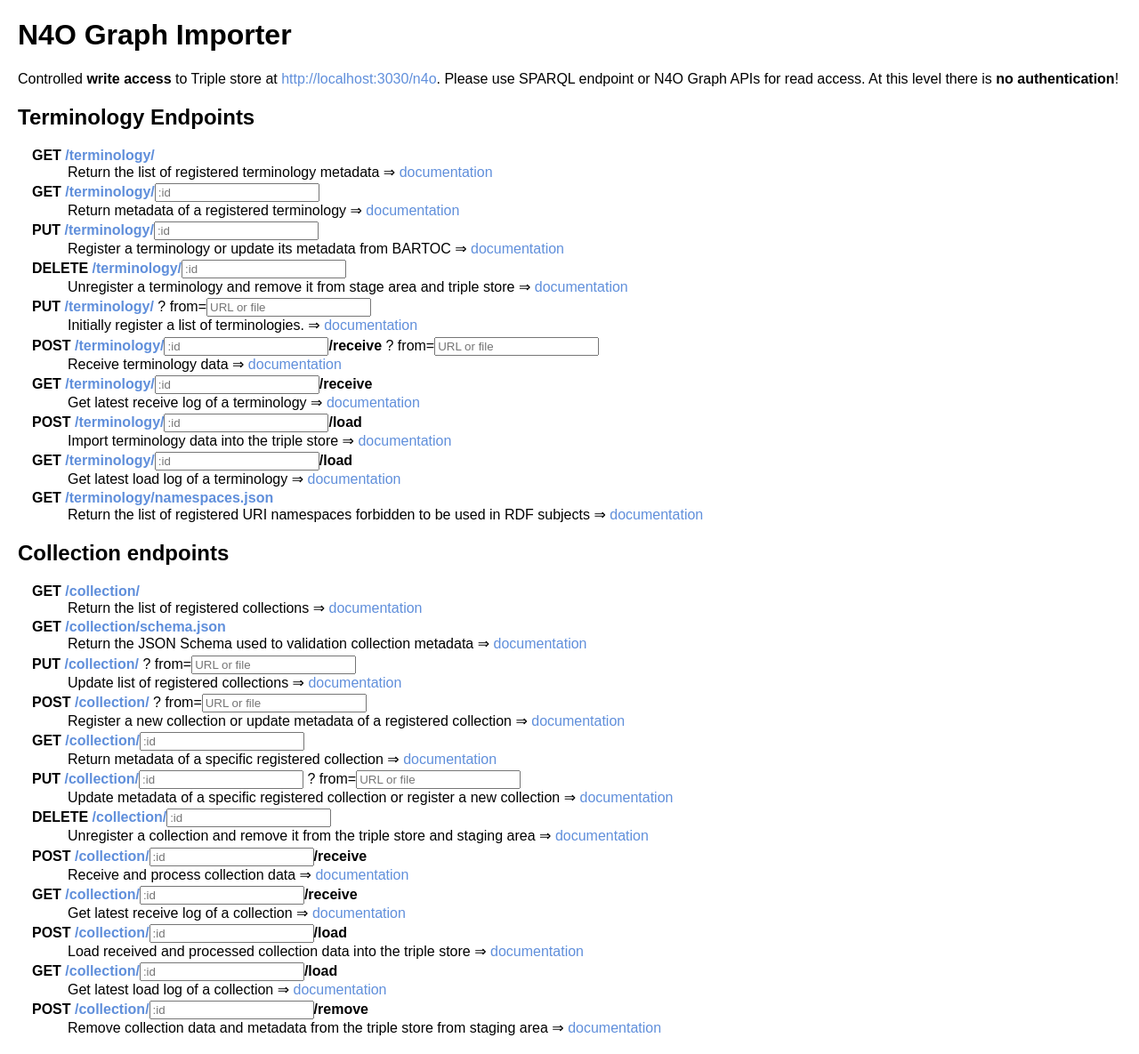
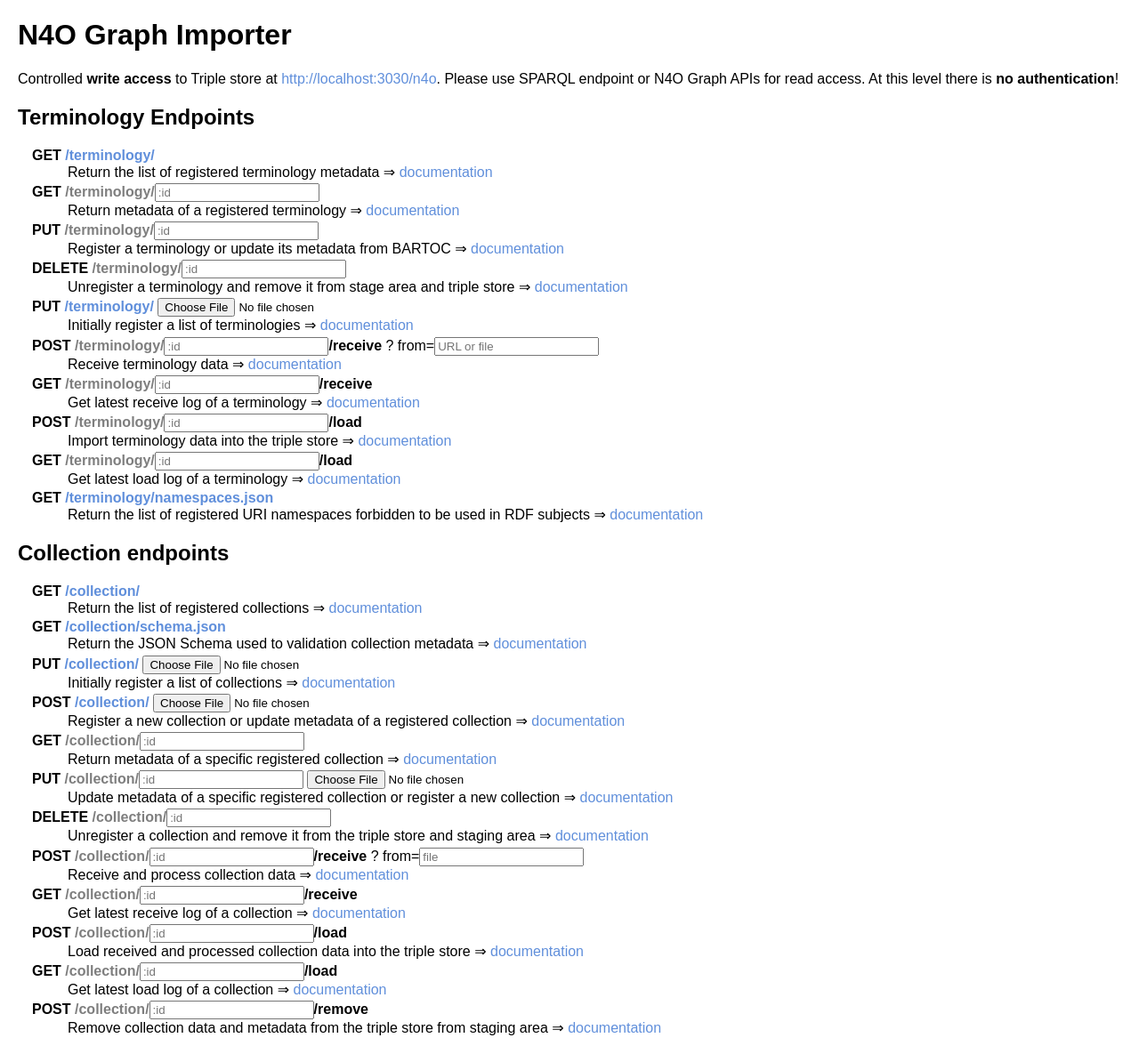
Before and after one commit to nfdi4objects/n4o-graph-importer, a Flask app: page / in a window 1280 px wide. Shown: the whole page at 89% size. Run offline with Flask 3, Linux system fonts and the light colour scheme; parts of the project's set-up code (start-up, migrations or seed data) failed here and were passed over.

Commit message:
Rewrite client

```diff
--- a/app.py
+++ b/app.py
@@ -43,6 +43,7 @@ def handle_error(e):
 def index():
     return render_template('index.html', **app.config)
 
+# TODO: PUT /terminology
 
 @app.route('/terminology', methods=['GET'])
 @app.route('/terminology/', methods=['GET'])
--- a/templates/index.html
+++ b/templates/index.html
@@ -18,12 +18,18 @@
       padding-left: 2.5em;
       margin-bottom: 0.2em;
     }
-    a:link, a:visited {
+    a {
       text-decoration: none;
       color: rgb(96, 143, 219);
     }
     a:hover, a:active {
       text-decoration: underline;
+    }
+    a.disabled {
+      color: currentColor;
+      cursor: not-allowed;
+      opacity: 0.5;
+      text-decoration: none;
     }
     .ws-endpoint {
       display: inline-block;
@@ -42,6 +48,7 @@
   <body>
 
     {% macro help(text, id) -%}
+      <span class="msg" id="{{id}}"></span>
       <br>{{ text }}
       ⇒ <a href="https://github.com/nfdi4objects/n4o-graph-importer#{{id}}" target="_blank">documentation</a>
     {%- endmacro -%}
@@ -62,43 +69,37 @@
         {{ help("Return the list of registered terminology metadata", "get-terminology") }}
       </li>
       <li>
-        <b>GET <a href="javascript:;" onclick="visit('/terminology/'+idValue.trm)">/terminology/</a>{{ input_id("trm") }}</b>
+        <b>GET <a onclick="visit('/terminology/'+idValue.ter)">/terminology/</a>{{ input_id("ter") }}</b>
         {{ help("Return metadata of a registered terminology","get-terminologyid") }}
       </li>
       <li>
-        <b>PUT <a href="javascript:;" onclick="registerTerminology()">/terminology/</a>{{ input_id("trm") }}</b>
-        <span class="msg" id="registerTerminology"></span>
+        <b>PUT <a onclick="registerTerminology(this)">/terminology/</a>{{ input_id("ter") }}</b>
         {{ help("Register a terminology or update its metadata from BARTOC","put-terminologyid") }}
       </li>
       <li>
-        <b>DELETE <a href="javascript:;" onclick="deleteTerminology()">/terminology/</a>{{ input_id("trm") }}</b>
-        <span class="msg" id="deleteTerminology"></span>
+        <b>DELETE <a onclick="deleteTerminology(this)">/terminology/</a>{{ input_id("ter") }}</b>
         {{ help("Unregister a terminology and remove it from stage area and triple store","delete-terminologyid") }}
       </li>
       <li>
-        <b>PUT <a href="javascript:;" onclick="replaceTerminologies()">/terminology/</a></b>
-        ? from=<input type="text" placeholder="URL or file" id="allTerminologiesFrom" />
-        <!-- TODO: file upload -->
-        <span class="msg" id="replaceTerminologies"></span>
-        {{ help("Initially register a list of terminologies.","put-terminology") }}
+        <b>PUT <a onclick="replaceTerminologies(this)">/terminology/</a></b>
+        <input type="file" name="file" id="put-terminology-file">
+        {{ help("Initially register a list of terminologies","put-terminology") }}
       </li>
       <li>
-        <b>POST <a href="javascript:;" onclick="receiveTerminology()">/terminology/</a>{{ input_id("trm") }}/receive</b>
-        ? from=<input type="text" placeholder="URL or file" id="terminologyFrom" />
-        <span class="msg" id="receiveTerminology"></span>
+        <b>POST <a onclick="receiveTerminology(this)">/terminology/</a>{{ input_id("ter") }}/receive</b>
+        ? from=<input type="text" placeholder="URL or file" id="receiveTerminology" />
         {{ help("Receive terminology data","post-terminologyidreceive") }}
       </li>
       <li>
-        <b>GET <a href="javascript:;" onclick="visit('/terminology/'+idValue.trm+'/receive')">/terminology/</a>{{ input_id("trm") }}/receive</b>
+        <b>GET <a onclick="visit('/terminology/'+idValue.ter+'/receive')">/terminology/</a>{{ input_id("ter") }}/receive</b>
         {{ help("Get latest receive log of a terminology","get-terminologyidreceive") }}
       </li>
       <li>
-        <b>POST <a href="javascript:;" onclick="loadTerminology()">/terminology/</a>{{ input_id("trm") }}/load</b>
-        <span class="msg" id="loadTerminology"></span>
+        <b>POST <a onclick="loadTerminology(this)">/terminology/</a>{{ input_id("ter") }}/load</b>
         {{ help("Import terminology data into the triple store","post-terminologyidload") }}
       </li>
       <li>
-        <b>GET <a href="javascript:;" onclick="visit('/terminology/'+idValue.trm+'/load')">/terminology/</a>{{ input_id("trm") }}/load</b>
+        <b>GET <a onclick="visit('/terminology/'+idValue.ter+'/load')">/terminology/</a>{{ input_id("ter") }}/load</b>
         {{ help("Get latest load log of a terminology","get-terminologyidload") }}
       </li>
       <li>
@@ -117,116 +118,144 @@
         {{ help("Return the JSON Schema used to validation collection metadata","get-collectionschemajson") }}
       </li>
       <li>
-        <b>PUT <a href="javascript:;" onclick="replaceCollections()">/collection/</a></b>
-        ? from=<input type="text" placeholder="URL or file" id="allCollectionsFrom" />
-        <!-- TODO: file upload -->
-        <span class="msg" id="replaceCollections"></span>
-        {{ help("Update list of registered collections","put-collection") }}
+        <b>PUT <a onclick="replaceCollections()">/collection/</a></b>
+        <input type="file" name="file" id="put-collection-file">
+        {{ help("Initially register a list of collections","put-collection") }}
       </li>
       <li>
-        <b>POST <a href="javascript:;" onclick="registerCollection()">/collection/</a></b>
-        ? from=<input type="text" placeholder="URL or file" id="registerCollectionFrom" />
-        <!-- TODO: file upload -->
-        <span class="msg" id="registerCollection"></span>
+        <b>POST <a onclick="registerCollection()">/collection/</a></b>
+        <input type="file" name="file" id="post-collection-file">
         {{ help("Register a new collection or update metadata of a registered collection","post-collection") }}
       </li>
       <li>
-        <b>GET <a href="javascript:;" onclick="visit('/collection/'+idValue.col)">/collection/</a>{{ input_id("col") }}</b>
+        <b>GET <a onclick="visit('/collection/'+idValue.col)">/collection/</a>{{ input_id("col") }}</b>
         {{ help("Return metadata of a specific registered collection","get-collectionid") }}
       </li>
       <li>
-        <b>PUT <a href="javascript:;" onclick="updateCollection()">/collection/</a>{{ input_id("col") }}</b>
-        ? from=<input type="text" placeholder="URL or file" id="updateCollectionFrom" />
-        <!-- TODO: file upload -->
-        <span class="msg" id="upddateCollection"></span>
+        <b>PUT <a onclick="updateCollection()">/collection/</a>{{ input_id("col") }}</b>
+        <input type="file" name="file" id="put-collectionid-file">
         {{ help("Update metadata of a specific registered collection or register a new collection","put-collectionid") }}
       </li>
       <li>
-        <b>DELETE <a href="javascript:;" onclick="deleteCollection()">/collection/</a>{{ input_id("col") }}</b>
-        <span class="msg" id="deleteCollection"></span>
+        <b>DELETE <a onclick="deleteCollection()">/collection/</a>{{ input_id("col") }}</b>
         {{ help("Unregister a collection and remove it from the triple store and staging area","delete-collectionid") }}
       </li>
       <li>
-        <b>POST <a href="javascript:;" onclick="receiveCollection()">/collection/</a>{{ input_id("col") }}/receive</b>
-        <span class="msg" id="receiveCollection"></span>
+        <b>POST <a onclick="receiveCollection()">/collection/</a>{{ input_id("col") }}/receive</b>
+        ? from=<input type="text" placeholder="file" id="receiveCollection" />
         {{ help("Receive and process collection data","post-collectionidreceive") }}
       </li>
       <li>
-        <b>GET <a href="javascript:;" onclick="visit('/collection/'+idValue.col+'/receive')">/collection/</a>{{ input_id("col") }}/receive</b>
+        <b>GET <a onclick="visit('/collection/'+idValue.col+'/receive')">/collection/</a>{{ input_id("col") }}/receive</b>
         {{ help("Get latest receive log of a collection","get-collectionidreceive") }}
       </li>
       <li>
-        <b>POST <a href="javascript:;" onclick="loadCollection()">/collection/</a>{{ input_id("col") }}/load</b>
-        <span class="msg" id="loadCollection"></span>
+        <b>POST <a onclick="loadCollection()">/collection/</a>{{ input_id("col") }}/load</b>
         {{ help("Load received and processed collection data into the triple store","post-collectionidload") }}
       </li>
       <li>
-        <b>GET <a href="javascript:;" onclick="visit('/collection/'+idValue.col+'/load')">/collection/</a>{{ input_id("col") }}/load</b>
+        <b>GET <a onclick="visit('/collection/'+idValue.col+'/load')">/collection/</a>{{ input_id("col") }}/load</b>
         {{ help("Get latest load log of a collection","get-collectionidload") }}
       </li>
       <li>
-        <b>POST <a href="javascript:;" onclick="removeCollection()">/collection/</a>{{ input_id("col") }}/remove</b>
-        <span class="msg" id="removeCollection"></span>
+        <b>POST <a onclick="removeCollection()">/collection/</a>{{ input_id("col") }}/remove</b>
         {{ help("Remove collection data and metadata from the triple store from staging area","post-collectioniddelete") }}
       </li>
     </ul>
   </body>
 </html>
 <script type="text/javascript">
-const idValue = { trm: "", col: "" }
+const idValue = { ter: "", col: "" }
+
+const updateId = (cls, value) => {
+  idValue[cls] = value
+  for (let e of document.getElementsByClassName(cls)) {
+    e.parentNode.getElementsByTagName("a")[0].className = value ? "enabled" : "disabled"
+    e.value = value
+  }
+}
+
+const updateMessage = (id, error) => {
+  for (let e of document.getElementsByClassName("msg")) {
+    if (error && e.id == id) {
+      e.classList.add("error")
+    } else {
+      e.classList.remove("error")
+    }
+    e.textContent = e.id == id ? error || "OK" : ""
+  }
+}
+
 
 const visit = url => window.location.href = url
 
-const getValue = id => document.getElementById(id).value
+const request = async (e, url, method) => {
+  if (e?.className == "disabled") return true
 
-const request = async (url, method, msg) => {
-  msg = document.getElementById(msg)
+  const id = method.toLowerCase() + "-" + url.replaceAll(/\?.*|[^a-z]/g,"")
+  url = url.replace(":id", idValue[url.slice(0,3)])
+  const options = { method }
 
-  for (let e of document.getElementsByClassName("msg")) {
-    e.textContent = ""
-    e.classList.remove("error")
+  const submit = async () => {
+    const res = await fetch(url, options).catch(e => ({ statusText: `${e}` }))
+    if (res.ok) {
+      updateMessage(id)
+    } else {
+      var error = res.statusText
+      try { error = (await res.json()).error } catch {}
+      updateMessage(id, error)
+    }
   }
 
-  // TODO: Support file upload
-  const options = { method }
-  /*if (method == "POST" || method == "PUT") {
-    options.headers = { 'Content-Type': 'application/json' }
-    options.body = "{}" /// TODO
-  }*/
-
-  const res = await fetch(url, options).catch(e => ({ statusText: ""+e }))
-  if (res.ok) {
-    msg.textContent = "OK"
+  const upload = document.getElementById(`${id}-file`)
+  if (upload) {
+    const file = upload.files[0]
+    if (file) {
+      const reader = new FileReader()
+      reader.onload = async e => {
+        try {
+          options.headers = { 'Content-Type': 'application/json' }
+          options.body = JSON.stringify(JSON.parse(e.target.result))
+          await submit()
+        } catch (error) {
+          updateMessage(id, `Invalid JSON ${error.message}`)
+        }
+      }
+      reader.readAsText(file)
+    } else {
+      updateMessage(id, "Please select a file!")
+      return
+    }
   } else {
-    var error = res.statusText
-    try { error = (await res.json()).error } catch {}
-    msg.classList.add("error")
-    msg.textContent = error
+    await submit()
   }
 }
 
-const registerTerminology  = () => request(`./terminology/${idValue.trm}`, "PUT", "registerTerminology")
-const replaceTerminologies = () => request(`./terminology/${idValue.trm}?from=${getValue('allTerminologiesFrom')}`, "PUT", "replaceTerminologies")
-const deleteTerminology    = () => request(`./terminology/${idValue.trm}`, "DELETE", "deleteTerminology")
-const receiveTerminology   = () => request(`./terminology/${idValue.trm}/receive?from=${getValue('receiveTerminology')}`, "POST", "receiveTerminology")
-const loadTerminology      = () => request(`./terminology/${idValue.trm}/load`, "POST", "loadTerminology")
+const getValue = id => document.getElementById(id).value
 
-const registerCollection   = () => request(`./collection/${idValue.col}?from=${getValue('registerCollectionFrom')}`, "POST", "registerCollection")
-const replaceCollections   = () => request(`./collection/${idValue.col}?from=${getValue('allCollectionsFrom')}`, "PUT", "replaceCollections")
-const updateCollection     = () => request(`./collection/${idValue.col}?from=${getValue('updateCollectionsFrom')}`, "PUT", "updateCollections")
-const deleteCollection     = () => request(`./terminology/${idValue.col}`, "DELETE", "deleteCollection")
-const receiveCollection    = () => request(`./collection/${idValue.col}/receive?from=${getValue('receiveCollection')}`, "POST", "receiveCollection")
-const loadCollection       = () => request(`./collection/${idValue.col}/load`, "POST", "loadCollection")
-const removeCollection     = () => request(`./collection/${idValue.col}/remove`, "POST", "removeCollection")
+const registerTerminology  = e => request(e,`terminology/:id`, "PUT")
+const replaceTerminologies = e => request(e,`terminology/`, "PUT")
+const deleteTerminology    = e => request(e,`terminology/:id`, "DELETE")
+const receiveTerminology   = e => request(e,`terminology/:id/receive?from=${getValue('receiveTerminology')}`, "POST")
+const loadTerminology      = e => request(e,`terminology/:id/load`, "POST")
+
+const registerCollection   = e => request(e,`collection/?from=${getValue('registerCollection')}`, "POST")
+const replaceCollections   = e => request(e,`collection/`, "PUT")
+const updateCollection     = e => request(e,`collection/:id`, "PUT")
+const deleteCollection     = e => request(e,`collection/:id`, "DELETE")
+const receiveCollection    = e => request(e,`collection/:id/receive?from=${getValue('receiveCollection')}`, "POST", "receiveCollection")
+const loadCollection       = e => request(e,`collection/:id/load`, "POST")
+const removeCollection     = e => request(e,`collection/:id/remove`, "POST")
 
 window.onload = () => {
-  for (let cls of ["trm","col"]) {
-    for (let elem of document.getElementsByClassName(cls)) {
-      elem.addEventListener("input", ({target}) => {
-        idValue[cls] = target.value
-        for (let e of document.getElementsByClassName(cls)) e.value = target.value
+  for (let cls of ["ter","col"]) {
+    const nodes = document.getElementsByClassName(cls)
+    for (let elem of nodes) {
+      elem.addEventListener("input", ({target: {value}}) => {
+        updateId(cls, value)
         return true
       })
     }
+    updateId(cls, nodes[0].value)
   }
 }</script>
```
Also changed, not shown: README.md.
